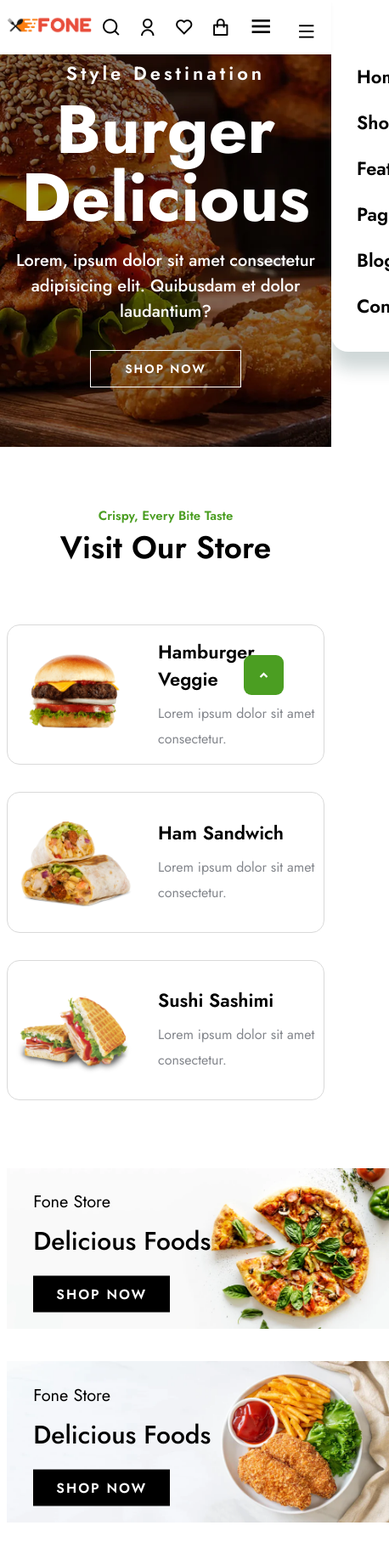
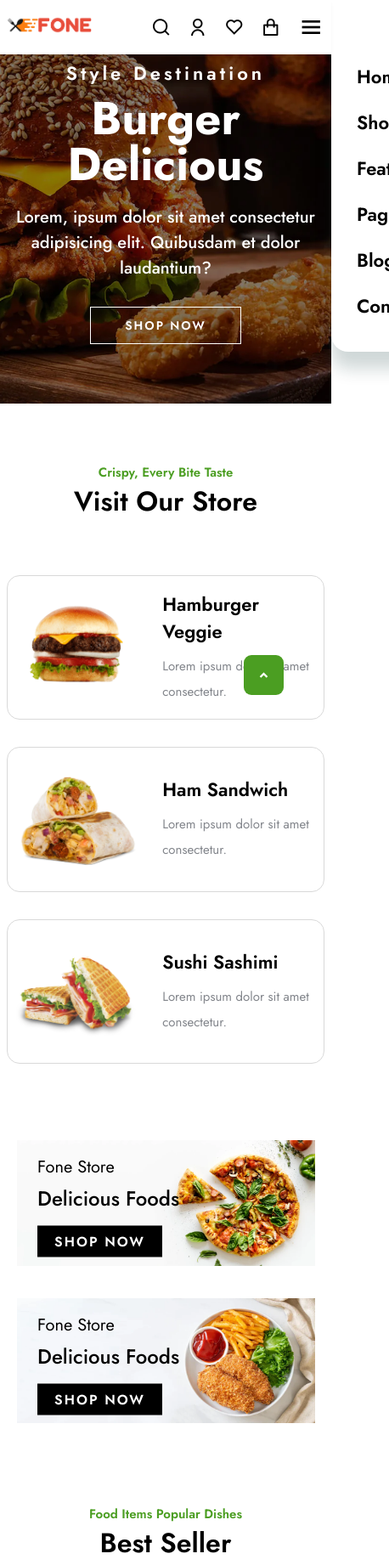
Before and after one commit to LiaKelly-th/Restaurant, a plain HTML site: page html/index.html in a window 390 px wide. Shown: the top 1842 px of the page at 85% size, 458 px wide, since content can reach past the window. Drawn offline with nearby package versions, Linux system fonts and the light colour scheme.

Commit message:
finished

```diff
--- a/css/style.css
+++ b/css/style.css
@@ -533,3 +533,29 @@ section{
         right: 0;
     }
 }
+
+@media(max-width: 700px){
+    :root{
+        --h1-font: 3.4rem;
+        --h2-font:2rem;
+        --p-font:15px;
+    }
+    .cta-content h2{
+        font-size: 2.8rem;
+
+    }
+    .banner-in h3{
+        margin: 5px 0;
+        font-size: 24px;
+    }
+    .b-btnn{
+        padding: 7px 20px;
+
+    }
+    .banner{
+        padding: 20px 5% 20px;
+    }
+    .banner-content{
+        grid-template-columns: repeat(auto-fit, minmax(300px, auto));
+    }
+}
--- a/html/index.html
+++ b/html/index.html
@@ -41,7 +41,7 @@
             <a href="#"><i class="ri-shopping-bag-line"></i></a>
 
             <div class="bx bx-menu" id="menu-icon">
-                <a href="#"><i class="ri-menu-line"></i></a>
+                <!--<a href="#"><i class="ri-menu-line"></i></a>-->
             </div>
         </div>
     </header>
--- a/js/script.js
+++ b/js/script.js
@@ -0,0 +1,12 @@
+let menu = document.querySelector('#menu-icon');
+let navlist = document.querySelector('.navlist');
+
+menu.onclick = () => {
+    menu.classList.toggle('bx-x');
+    navlist.classList.toggle('open')
+}
+
+window.onscroll = () => {
+    menu.classList.remove('bx-x');
+    navlist.classList.remove('open')
+}
```
